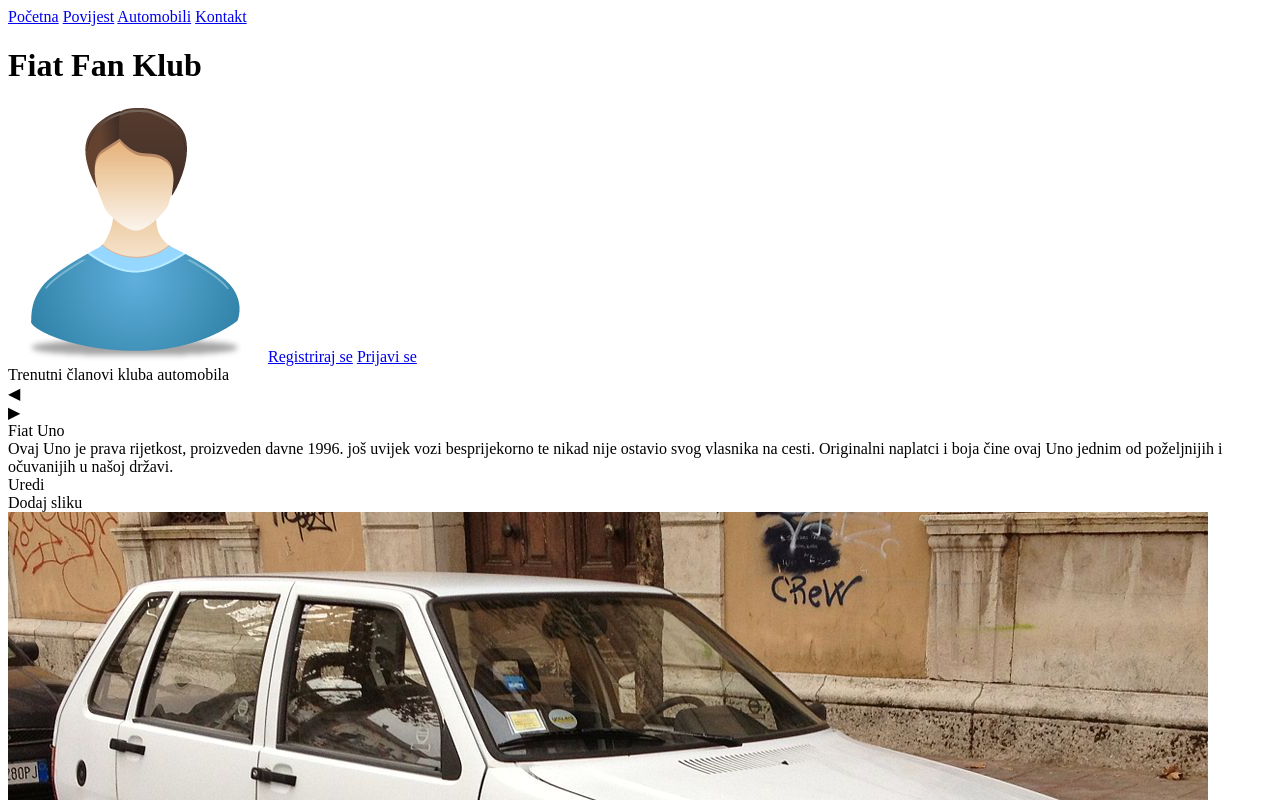
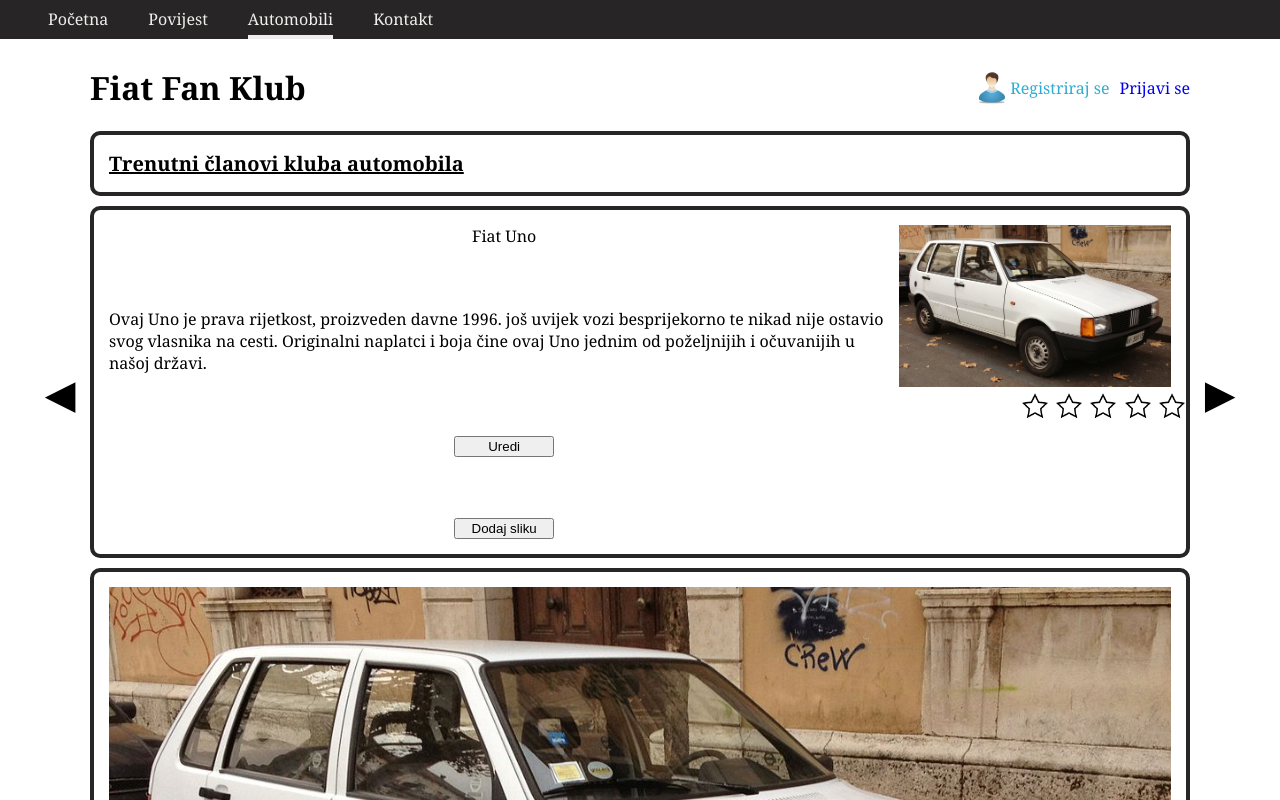
Before and after one commit to kcondic/PZI-Task, a plain HTML site: page index.html in a window 1280 px wide. Shown: the top 800 px of the page. Drawn offline with Linux system fonts and the light colour scheme.

Commit message:
Minor html changes, added css for header and main container

```diff
--- /dev/null
+++ b/assets/styles/main.css
@@ -0,0 +1,141 @@
+html {
+    --white: rgb(241, 237, 237);
+    --light-black: rgb(39, 37, 37);
+    --light-blue: rgb(49, 172, 209);
+}
+
+body {
+    font-family: Georgia, 'Times New Roman', Times, serif;
+    margin: 0;
+    padding: 5px;
+}
+
+img {
+    max-width: 100%;
+    max-height: 100%;
+
+    -webkit-user-select: none;  /* Chrome all / Safari all */
+    -moz-user-select: none;     /* Firefox all */
+    -ms-user-select: none;      /* IE 10+ */
+    user-select: none;          /* Likely future */
+}
+
+a {
+    text-decoration: none;
+}
+
+.header-links {
+    display: flex;
+    background-color: var(--light-black);
+    padding: 0.5em 0.5em 0 0.5em;
+    position: fixed;
+    top: 0;
+    left: 0;
+    right: 0;
+}
+
+.header-links a {
+    margin-left: 2.5em;
+    padding-bottom: 5px;
+    color: var(--white);
+}
+
+.header-links a:hover {
+    border-bottom: 4px solid var(--white);
+}
+
+.header-links a.selected {
+    border-bottom: 4px solid var(--white);
+}
+
+main {
+    display: flex;
+    flex-wrap: wrap;
+    margin: 40px auto;
+    max-width: 1100px;
+}
+
+.title-line {
+    display: flex;
+    width: 100%;
+    align-items: center;
+    justify-content: flex-end;
+}
+
+.title-line h1 {
+    margin-right: auto;
+}
+
+.title-line img {
+    margin-right: 2px;
+    height: 2em;
+}
+
+.title-line a:first-of-type {
+    color: var(--light-blue);
+    margin-right: 10px;
+}
+
+.container {
+    width: 100%;
+    border: 4px solid var(--light-black);
+    border-radius: 10px;
+    padding: 15px;
+    margin-bottom: 10px;
+}
+
+#page-subtitle {
+    font-size: 20px;
+    text-decoration: underline;
+    font-weight: 600;
+}
+
+#main-container {
+    display: flex;
+    position: relative;
+}
+
+.slider-arrow {
+    position: absolute;
+    top: 50%;
+    transform: scale(2.5);
+
+    -webkit-user-select: none;  /* Chrome all / Safari all */
+    -moz-user-select: none;     /* Firefox all */
+    -ms-user-select: none;      /* IE 10+ */
+    user-select: none;          /* Likely future */
+}
+
+.slider-arrow:hover {
+    cursor: pointer;
+}
+
+.slider-arrow-left {
+    left: -40px;
+}
+
+.slider-arrow-right {
+    right: -40px;
+}
+
+.slider-content {
+    display: flex;
+    flex-direction: column;
+    justify-content: space-between;
+    align-items: center;
+}
+
+.image-rating {
+    display:inline-block;
+    white-space: nowrap;
+    height:30px;
+    width:30px;
+}
+
+.slider-image-space {
+    text-align: center;
+}
+
+button {
+    width: 100px;
+}
--- a/index.html
+++ b/index.html
@@ -4,6 +4,7 @@
         <meta charset="utf-8"/>
         <title>PZI - Automobili</title>
         <meta name="viewport" content="width=device-width, initial-scale=1">
+        <link rel="stylesheet" href="assets/styles/main.css"/>
     </head>
     <body>
         <header>
@@ -15,19 +16,19 @@
             </div>
         </header>
         <main>
-            <div class="container">
+            <div class="title-line">
                 <h1>Fiat Fan Klub</h1>
+                <img src="assets/images/registration-icon.png" alt="registration icon">
+                <a href="#">Registriraj se</a>
+                <a href="#">Prijavi se</a>
             </div>
-            <img src="assets/images/registration-icon.png" alt="registration icon">
-            <a href="#">Registriraj se</a>
-            <a href="#">Prijavi se</a>
             <div id="page-subtitle" class="container">
                 Trenutni članovi kluba automobila
             </div>
-            <div class="container">
+            <div id="main-container" class="container">
                 <div class="slider-arrow slider-arrow-left">◀</div>
                 <div class="slider-arrow slider-arrow-right">▶</div>
-                <div class="content">
+                <div class="slider-content">
                     <div class="main-image-title">Fiat Uno</div>
                     <div class="main-image-text">
                         Ovaj Uno je prava rijetkost, proizveden davne 1996.
@@ -35,41 +36,41 @@
                         vlasnika na cesti. Originalni naplatci i boja čine ovaj Uno
                         jednim od poželjnijih i očuvanijih u našoj državi.
                     </div>
-                    <div id="edit-text-button">Uredi</div>
-                    <div href="#" id="change-image-button">Dodaj sliku</div>
+                    <button>Uredi</button>
+                    <button>Dodaj sliku</button>
                 </div>
-                <div class="image-space">
+                <div class="slider-image-space">
                     <img src="assets/images/fiat-uno.jpg" alt="fiat uno"/>
                     <div class="image-rating">
-                        <img src="assets/images/star.png" alt="rating star" class="first"/>
-                        <img src="assets/images/star.png" alt="rating star" class="second"/>
-                        <img src="assets/images/star.png" alt="rating star" class="third"/>
-                        <img src="assets/images/star.png" alt="rating star" class="fourth"/>
-                        <img src="assets/images/star.png" alt="rating star" class="fifth"/>
+                        <img src="assets/images/star.png" alt="rating star"/>
+                        <img src="assets/images/star.png" alt="rating star"/>
+                        <img src="assets/images/star.png" alt="rating star"/>
+                        <img src="assets/images/star.png" alt="rating star"/>
+                        <img src="assets/images/star.png" alt="rating star"/>
                     </div>
                 </div>
             </div>
-            <div class="container">
+            <div id="card-container" class="container">
                 <div class="card selected">
                     <img src="assets/images/fiat-uno.jpg" alt="fiat uno"/>
                     <div class="delete-button">✖</div>
                     <div class="image-subtitle">Uno</div>
-                    <div class="details-button">Više</div>
+                    <button>Više</button>
                 </div>
                 <div class="card">
                     <img src="assets/images/fiat-punto.jpg" alt="fiat punto"/>
                     <div class="delete-button">✖</div>
                     <div class="image-subtitle">Punto</div>
-                    <div class="details-button">Više</div>
+                    <button>Više</button>
                 </div>
                 <div class="card">
                     <img src="assets/images/fiat-500.jpg" alt="fiat 500"/>
                     <div class="delete-button">✖</div>
                     <div class="image-subtitle">500</div>
-                    <div class="details-button">Više</div>
+                    <button>Više</button>
                 </div>
             </div>
-            <div id="add-car-button">Dodaj sliku</div>
+            <button>Dodaj sliku</button>
         </main>
         <footer>
             <a href="https://www.facebook.com/FiatHrvatska/"><img src="assets/images/facebook-icon.png" alt="link to facebook"></a>
```
